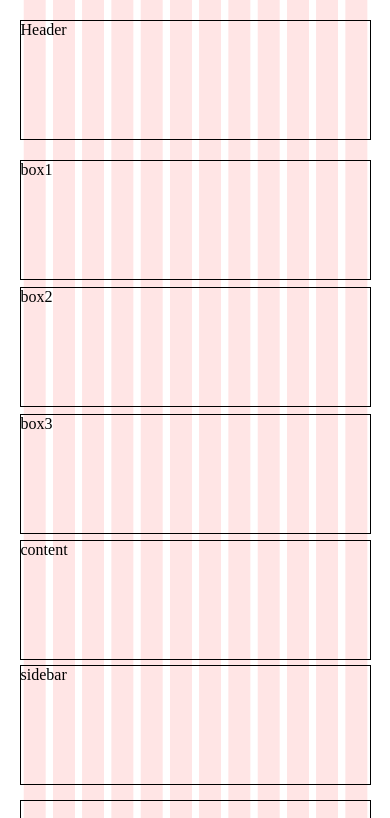
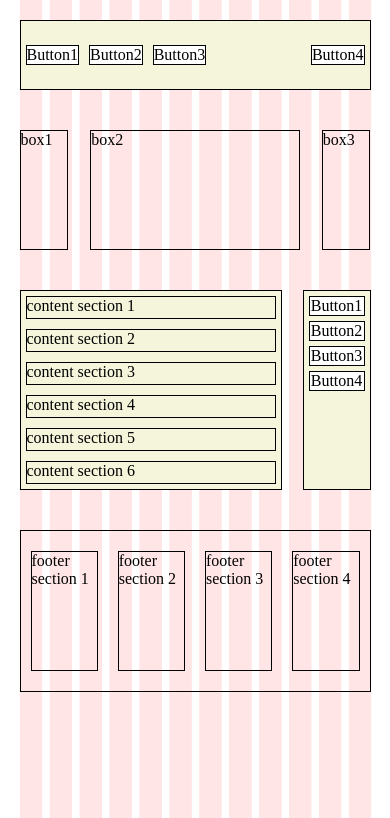
Before and after one commit to eyahya-khan/css-grid, a plain HTML site: page index.html in a window 390 px wide. Shown: the top 818 px of the page. Drawn offline with Linux system fonts and the light colour scheme.

Commit message:
flexbox without media query

```diff
--- a/css/style.css
+++ b/css/style.css
@@ -1,19 +1,80 @@
-* {
-    margin: 0;
-    padding: 0;
-    box-sizing: border-box;}
+* {margin: 0;padding: 0;box-sizing: border-box;}
 
 body{
     background: url(../12_col.gif) center top repeat-y;
-    background-size: 90%;}
+    background-size: 92%;
+    display: flex;
+    justify-content: flex-start;
+    flex-wrap: wrap;}
 
 section{
 border: 1px solid #000000;
-height: 120px;}
+height: 120px;
+width: 100%;}
 
 [class*="container"]{
     width: 90%;
     margin: 20px auto;
+    display: flex;
+    flex-grow: 0;
+    flex-shrink: 0;
+  /*flex-basis: 33.3333%;
+  flex-basis: 300px;*/
+  /*align-items: center;
+  justify-content: center;
+  flex-direction: column;*/
+}
+
+.section3{margin: 0px 22px;}
+
+.section2,.section4{width:23%;}
+
+.section1{
+    background-color: #f5f5dc;
+    height: 70px;
+    display: flex;
+    align-items: center;}
+
+.flxitm4{
+margin-left: auto;
+display: flex;
+align-items:center;
+justify-content:flex-end;}
+
+[class*="flexitem"]{
+    background-color: #ffffff;
+    border: 1px solid #000000;
+    margin: 5px;}
+
+.section5{
+    background-color: #f5f5dc;
+    margin-right: 21px;
+    height: 200px;
+    display: flex;
+   flex-wrap: wrap;
+    justify-content: space-between;}
+
+[class*="content"]{
+    border: 1px solid #000000;
+    width: 250px;
+    margin: 5px;}
+
+.section6{
+    background-color: #f5f5dc;
+    text-align: center;
+    width: 31%;
+    height: 200px;}
+
+.section7,.section8,.section9,.section10 {margin: 20px 10px;}
+
+.container2{height: 200px;}
+
+
+.container3{
+    border: 1px solid #000000;}
+
+
+    /*
     display: grid;
     grid-gap: 2% 2%;}
 
@@ -52,6 +113,7 @@ height: 120px;}
     grid-template-areas: "section7 section8 section9 section10";}
 
 /*960 t0 1200*/
+/*
 @media (min-width: 961px) and (max-width: 1200px){
 .container1{
     grid-template-columns: repeat(4,1fr);
@@ -71,6 +133,7 @@ height: 120px;}
 }
 
 /*768 t0 960*/
+/*
 @media (min-width: 769px) and (max-width: 960px){
 .container1{
     grid-template-columns: repeat(3,1fr);
@@ -90,6 +153,7 @@ height: 120px;}
 }
 
 /*For mobile view*/
+/*
 @media only screen and (max-width: 768px) {
     .container1{
     grid-template-columns: repeat(1,1fr);
--- a/index.html
+++ b/index.html
@@ -2,14 +2,21 @@
 	<html>
 	<meta charset="UTF-8">
 <head>
-    <title>Grid practice</title>
+    <title>Responsive flexbox without media query</title>
     <link rel="stylesheet" type="text/css" href="css/style.css">
     <meta name="viewport" content="width=device-width, initial-scale=1.0">
 </head>
 
 <body>
    <div class="container0">
-      <section class="section1">Header</section>
+      <section class="section1">
+          <div class="flexitem1">Button1</div>
+          <div class="flexitem2">Button2</div>
+          <div class="flexitem3">Button3</div>
+          <div class="flxitm4">
+          <div class="flexitem4">Button4</div>
+        </div>
+      </section>
       </div>
       <div class="container1">
       <section class="section2">box1</section>
@@ -17,8 +24,21 @@
       <section class="section4">box3</section>
       </div>
       <div class="container2">
-      <section class="section5">content</section>
-      <section class="section6">sidebar</section>
+      <section class="section5">
+          <div class="contentsec1">content section 1</div>
+          <div class="contentsec2">content section 2</div>
+          <div class="contentsec3">content section 3</div>
+          <div class="contentsec4">content section 4</div>
+          <div class="contentsec5">content section 5</div>
+          <div class="contentsec6">content section 6</div>
+      </section>
+      <section class="section6">
+          <div class="flexitem5">Button1</div>
+          <div class="flexitem6">Button2</div>
+          <div class="flexitem7">Button3</div>
+          <div class="flexitem8">Button4</div>
+
+      </section>
       </div>
       <div class="container3">
       <section class="section7">footer section 1</section>
```
